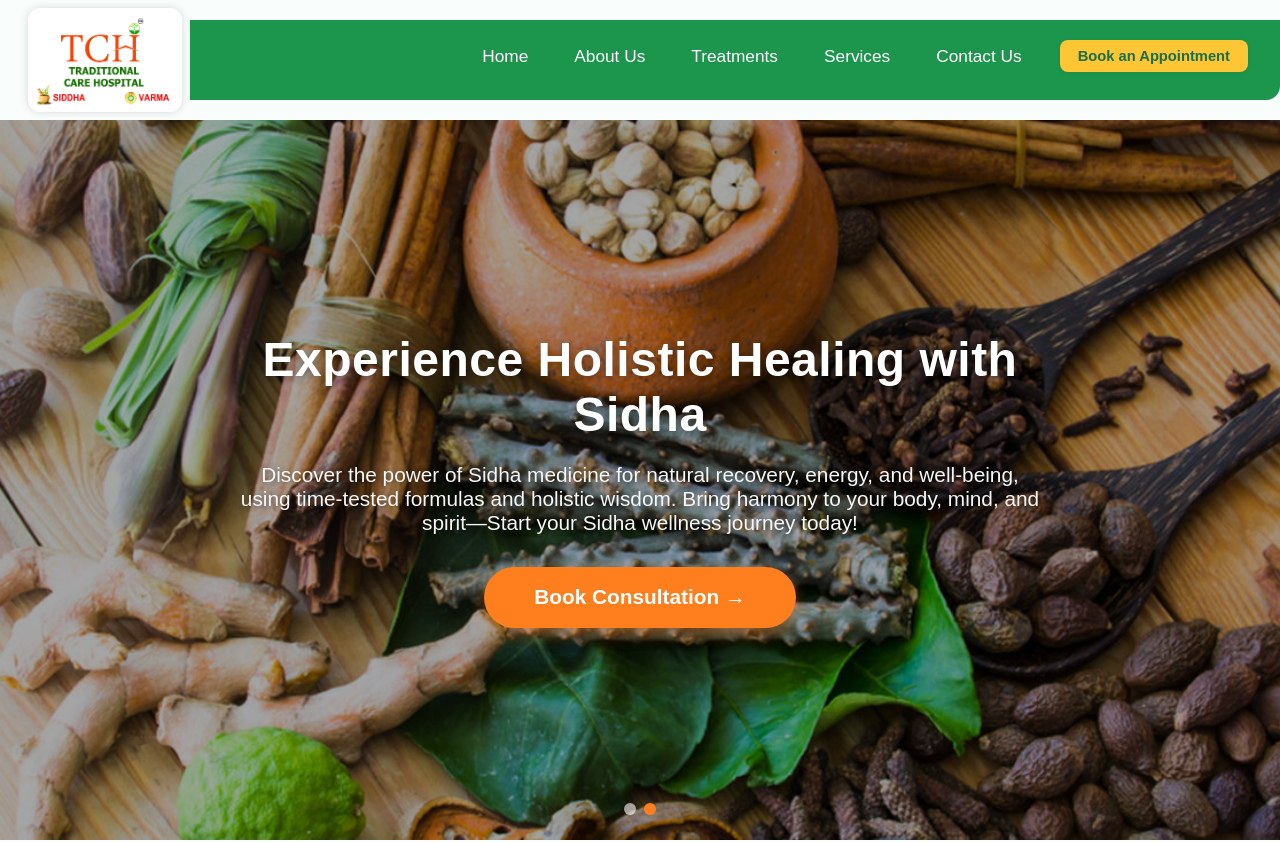
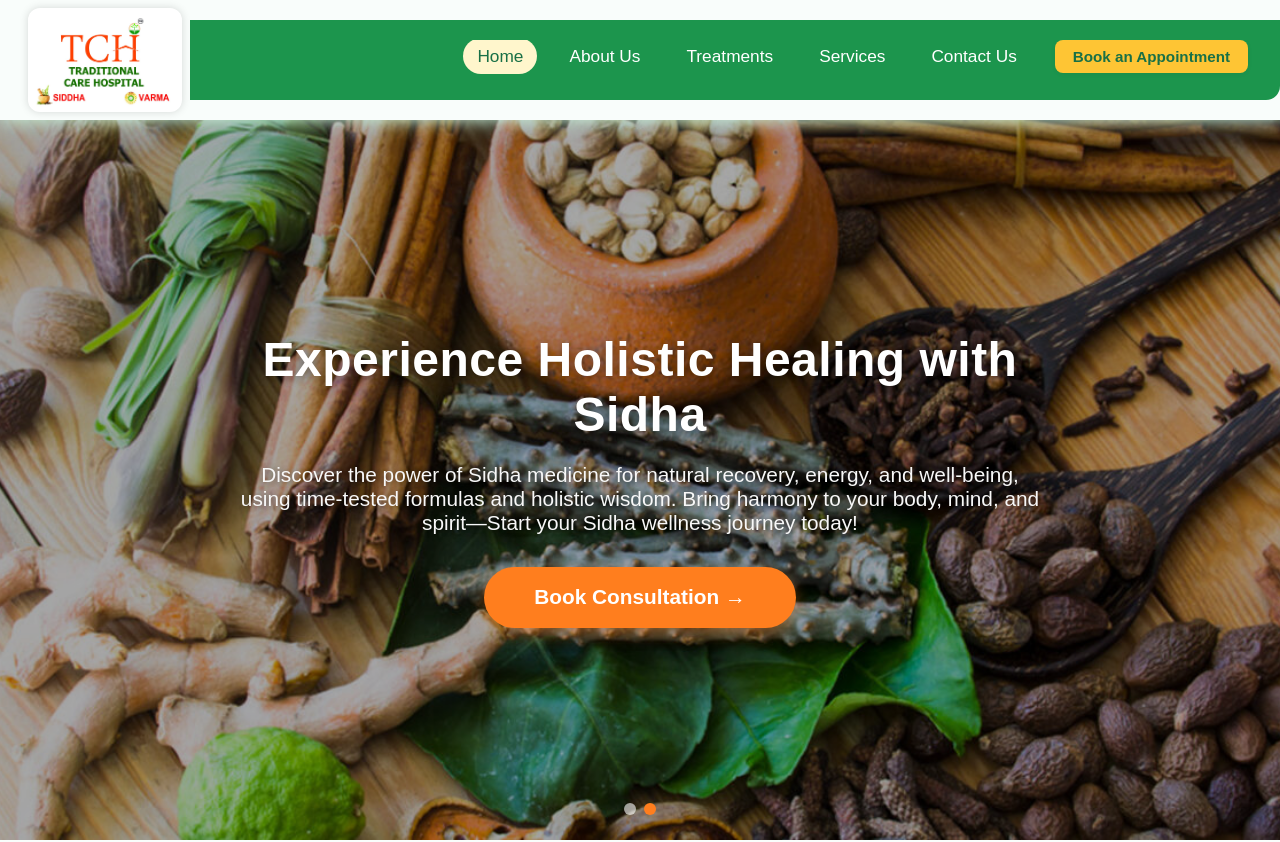
Before and after one commit to Barkavirajesh/traditional-care-hospital-chennai, a React (Create React App) app: page / in a window 1280 px wide. Shown: the top 842 px of the page. Built offline with nearby package versions, Linux system fonts and the light colour scheme.

Commit message:
Refactor Navbar component to use useLocation hook

```diff
--- a/src/components/Navbar.js
+++ b/src/components/Navbar.js
@@ -1,15 +1,18 @@
 import React from "react";
-import { Link } from "react-router-dom";
+import { Link, useLocation } from "react-router-dom";
 
 const navStyle = {
   color: "#fff",
   fontSize: "1.08rem",
   fontWeight: 500,
   textDecoration: "none",
-  padding: "8px 14px"
+  padding: "8px 14px",
+  whiteSpace: "nowrap"
 };
 
 export default function Navbar() {
+  const location = useLocation();
+
   return (
     <nav
       style={{
@@ -17,12 +20,16 @@ export default function Navbar() {
         alignItems: "center",
         minHeight: 80,
         boxShadow: "0 2px 16px #c5ecd6",
-        background: "transparent", // No green!
+        background: "transparent",
         padding: 0,
-        position: "relative"
+        position: "sticky",
+        top: 0,
+        zIndex: 999,
+        width: "100vw",
+        overflowX: "hidden"
       }}
     >
-      {/* LOGO - fully outside green bar */}
+      {/* LOGO */}
       <div
         style={{
           display: "flex",
@@ -36,7 +43,7 @@ export default function Navbar() {
             src="/tch-image.jpg"
             alt="Traditional Care Hospital Logo"
             style={{
-              width: 150,        // Horizontal size as needed
+              width: 150,
               height: "auto",
               borderRadius: 12,
               background: "#fff",
@@ -48,14 +55,14 @@ export default function Navbar() {
           />
         </Link>
       </div>
-      {/* NAV LINKS: green bar starts exactly from 'Home' */}
+
+      {/* NAV LINKS BAR */}
       <div
         style={{
           display: "flex",
           alignItems: "center",
           background: "#1c954d",
           minHeight: 80,
-          padding: "0 0 0 0",  // no left padding; starts at "Home"
           borderRadius: "0 0 14px 0",
           width: "100%",
           flex: 1,
@@ -63,23 +70,43 @@ export default function Navbar() {
         }}
       >
         <ul
+          className="nav-links"
           style={{
             listStyle: "none",
             display: "flex",
             alignItems: "center",
-            gap: 18,
+          gap: 18,
             margin: 0,
-            padding: "0 32px 0 0", // right padding only
+            paddingRight: 32,
             justifyContent: "flex-end",
-            flex: 1
+            flex: 1,
+            overflowX: "auto"
           }}
         >
-          <li><Link to="/" style={navStyle}>Home</Link></li>
-          <li><Link to="/about" style={navStyle}>About Us</Link></li>
+          <li>
+            <Link
+              to="/"
+              style={navStyle}
+              className={location.pathname === "/" ? "active-nav" : ""}
+            >
+              Home
+            </Link>
+          </li>
+
+          <li>
+            <Link
+              to="/about"
+              style={navStyle}
+              className={location.pathname === "/about" ? "active-nav" : ""}
+            >
+              About Us
+            </Link>
+          </li>
 
           <li><Link to="/treatments" style={navStyle}>Treatments</Link></li>
           <li><Link to="/services" style={navStyle}>Services</Link></li>
           <li><Link to="/contact" style={navStyle}>Contact Us</Link></li>
+
           <li>
             <Link
               to="/appointment"
@@ -91,7 +118,9 @@ export default function Navbar() {
                 borderRadius: 8,
                 fontWeight: 700,
                 marginLeft: 6,
-                textDecoration: "none"
+                textDecoration: "none",
+                whiteSpace: "nowrap",
+                fontSize: "0.95rem"
               }}
             >
               Book an Appointment
@@ -99,6 +128,19 @@ export default function Navbar() {
           </li>
         </ul>
       </div>
+
+      {/* OPTIONAL: ACTIVE NAV STYLE */}
+      <style>
+        {`
+        .active-nav {
+          background: #fff6cc !important;
+          color: #197046 !important;
+          border-radius: 20px;
+          padding: 6px 12px;
+        }
+        `}
+      </style>
+
     </nav>
   );
 }
```
